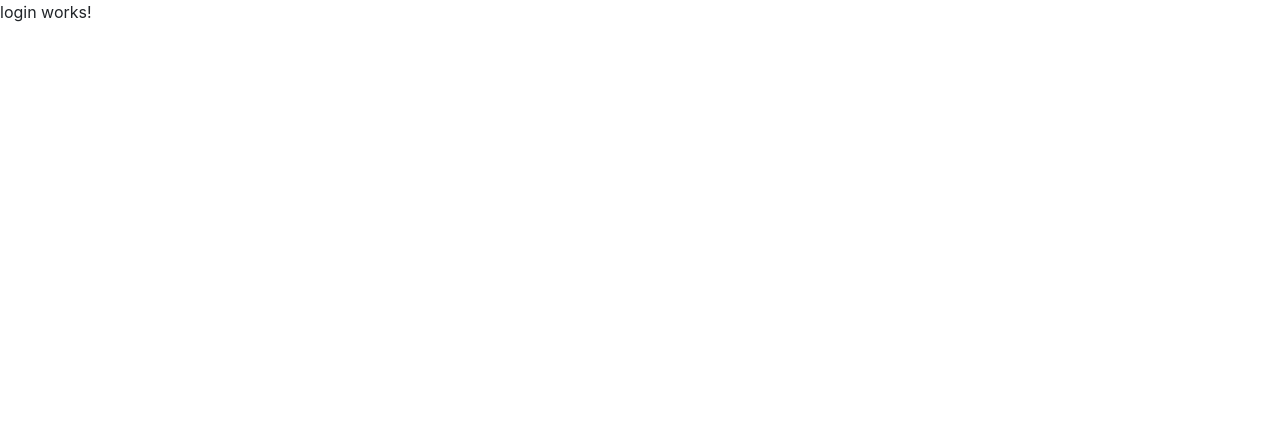
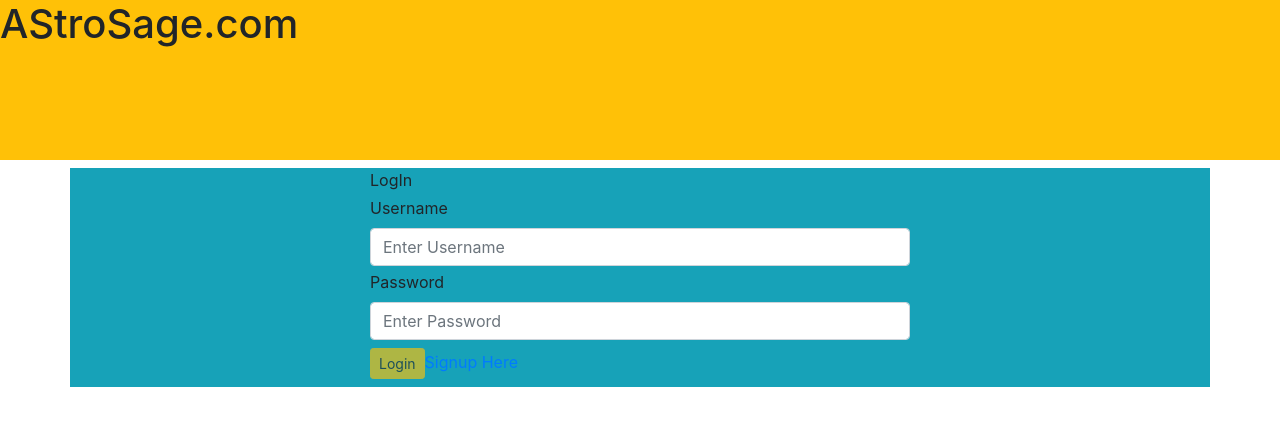
Before and after one commit to mangeshdase/MyAngularProject, an Angular app in the folder Astrostage/: page /login in a window 1280 px wide. Shown: the top 426 px of the page. Built offline with nearby package versions, Linux system fonts and the light colour scheme.

Commit message:
signup login routing done

```diff
--- a/Astrostage/src/app/login/login.component.html
+++ b/Astrostage/src/app/login/login.component.html
@@ -1 +1,23 @@
-<p>login works!</p>
+<div class="container-fluid">
+    <div class="row bg-warning h1" style="height: 20vh;">AStroSage.com</div>
+</div>
+<div class="container">
+    <div class="row bg-info align-items-center justify-content-center">
+        <div class="col-6" [formGroup]="fbFormGroup">
+            <div>LogIn</div>
+            <div class="mt-1">
+                <label for="name">Username</label>
+                <input type="text" id="name" class="form-control" formControlName="username" placeholder="Enter Username"/>
+
+            </div>
+            <div class="mt-1">
+                <label for="pass">Password</label>
+                <input type="text" id="pass" placeholder="Enter Password" class="form-control" formControlName="password"/>
+            </div>
+            <button class="btn btn-sm btn-warning mt-2 mb-2" [disabled]="!fbFormGroup.valid"
+            (click)="loginProcessHere()">Login</button>
+
+            <a routerLink="/signup">Signup Here</a>
+        </div>
+    </div>
+</div>
--- a/Astrostage/src/app/login/login.component.ts
+++ b/Astrostage/src/app/login/login.component.ts
@@ -1,4 +1,8 @@
 import { Component, OnInit } from '@angular/core';
+import { FormBuilder, Validators } from '@angular/forms';
+import { Router } from '@angular/router';
+import { HttpClient } from '@angular/common/http';
+
 
 @Component({
   selector: 'app-login',
@@ -6,10 +10,31 @@
   styleUrls: ['./login.component.css']
 })
 export class LoginComponent implements OnInit {
+  public uiInvalidCredential = false;
+  public fbFormGroup = this.fb.group({
+    username : ['',Validators.required],
+    password : ['',Validators.required],
+  });
+  constructor(
+    private fb: FormBuilder,
+    private router : Router,
+    private http : HttpClient
+  ) { }
 
-  constructor() { }
+  ngOnInit(): void {}
 
-  ngOnInit(): void {
+async loginProcessHere(){
+  const data = this.fbFormGroup.value;
+
+  const url = 'http://localhost:3000/auth-user';
+  const result : any = await this.http.post(url,data).toPromise();
+  if (result.opr) {
+    sessionStorage.setItem('sid','true');
+    this.router.navigate(['home']);
   }
+  else {
+    this.uiInvalidCredential =true;
+  }
+}
 
 }
--- a/Astrostage/src/app/signup/signup.component.html
+++ b/Astrostage/src/app/signup/signup.component.html
@@ -1 +1,27 @@
-<p>signup works!</p>
+<div class="container-fluid">
+    <div class="row justify-content-center">
+        <div class="col-5">A</div>
+
+            <div class="col-5 d-flex flex-column align-item-center bg-info" [formGroup]="fbFormGroup" style="height: 65vh;">
+            <div>
+                <label class="input">Username</label>
+                <input class="form-control-sm" type="text" for="input" placeholder="Enter UserName..." formControlName = "username" >
+            </div>
+            <div class="mt-1">
+                <label for="password">Password</label>
+                <input class="form-control-sm ml-1" type="password" id="password" placeholder="Enter Password" formControlName="password">
+
+            </div>
+            <div class="mt-1">
+                <label for="email">Email</label>
+                <input class="form-control-sm" type="text" id="email" placeholder="enter Email ID" formControlName="email">
+            </div>
+            <div class="mt-1">
+                <label for="number">Mobile NO</label>
+                <input class="form-control-sm" type="text" id="number" placeholder="Enter Mobile Number" formControlName="mobile">
+            </div>
+            <button class="btn btn-sm btn-primary" (click)= "registerHere()" [disabled]="!fbFormGroup.valid">SignUp</button>
+        <a routerLink="/login">Login Here</a>
+        </div>
+    </div>
+</div>
--- a/Astrostage/src/app/signup/signup.component.ts
+++ b/Astrostage/src/app/signup/signup.component.ts
@@ -1,4 +1,7 @@
 import { Component, OnInit } from '@angular/core';
+import { FormBuilder, Validators, } from '@angular/forms';
+import { Router } from '@angular/router';
+import { HttpClient } from '@angular/common/http';
 
 @Component({
   selector: 'app-signup',
@@ -7,9 +10,26 @@
 })
 export class SignupComponent implements OnInit {
 
-  constructor() { }
+  public fbFormGroup =this.fb.group({
+    username:['',Validators.required],
+    password:['',Validators.required],
+    email:['',Validators.required],
+    mobile:['', Validators.required],
+  })
+  constructor(
+    private fb : FormBuilder,
+    private router : Router,
+    private http : HttpClient
+  ) { }
 
-  ngOnInit(): void {
+  ngOnInit(): void {}
+
+  async registerHere(){
+    const data = this.fbFormGroup.value;
+    const url = 'http://localhost:3000/adduser';
+
+    await this.http.post(url,data).toPromise();
+    this.router.navigate(['login']);
   }
 
 }
```
